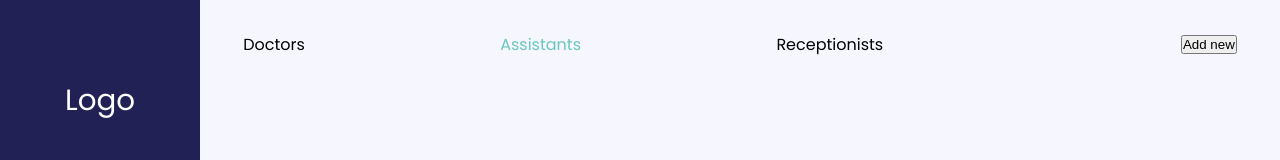
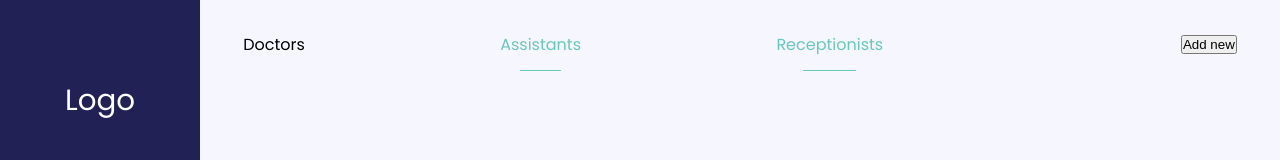
Before and after one commit to Slavik-Da/HOAPITAL-REACT-APP-WEB, a React app: page /dashboard in a window 1280 px wide. Both pictures are taken after a click on the item "Stuff". Shown: the top 160 px of the page. Built offline with nearby package versions, Linux system fonts and the light colour scheme.

Commit message:
Stuff page tab text active underlined

```diff
--- a/src/pages/Stuff/components/StuffHeader/StuffHeader.tsx
+++ b/src/pages/Stuff/components/StuffHeader/StuffHeader.tsx
@@ -6,7 +6,7 @@ export const StuffHeader = () => {
                 <div className= "tab-line">
                     <div>Doctors</div>
                     <div className="tab-line__active">Assistants</div>
-                    <div>Receptionists</div>
+                    <div className="tab-line__active">Receptionists</div>
                 </div>
                 <button>Add new</button>
             </div>
--- a/src/pages/Stuff/scss/Stuff.scss
+++ b/src/pages/Stuff/scss/Stuff.scss
@@ -15,7 +15,17 @@
             min-width: 50vw;
 
             &__active {
-                color:$greenDarkenDecorated
+                color:$greenDarkenDecorated;
+                position: relative;
+
+                &::after{
+                    position: absolute;
+                    top: 150%;
+                    left: 25%;
+                    width: 50%;
+                    border-bottom: 1px solid $greenDarkenDecorated;
+                    content: "";
+                }
             }
         }
     }
```
